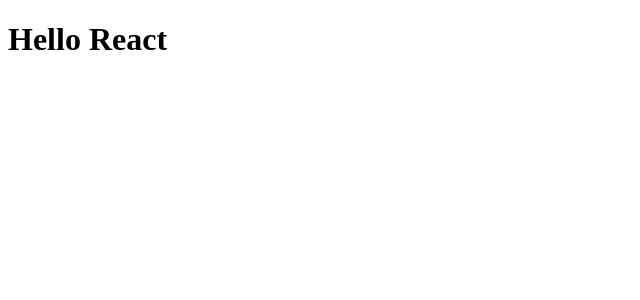
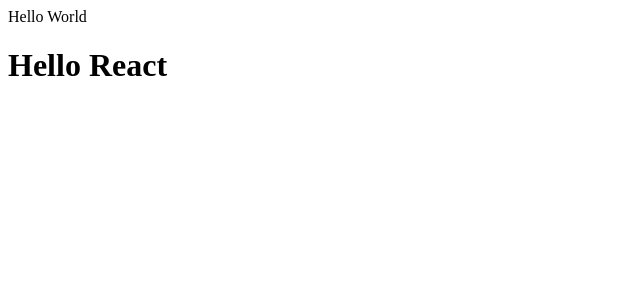
Before and after one commit to curder/react-demo, a React (Create React App) app in the folder 03-create-react-app/: page / in a window 1280 px wide. Shown: the top 300 px of the page, without its empty margins (0-640 px from the left). Built offline with nearby package versions, Linux system fonts and the light colour scheme.

Commit message:
feat: add component lifecycle functions and restructure App components

```diff
--- a/03-create-react-app/src/App.jsx
+++ b/03-create-react-app/src/02-component-lifecycle-functions/App.jsx
@@ -1,6 +1,5 @@
 import { Component } from "react"
-
-
+import HelloWorld from "./HelloWorld"
 
 class App extends Component {
     constructor() {
@@ -14,7 +13,11 @@
     render() {
         const { message } = this.state;
         return (
-            <h1>{message}</h1>
+            <div>
+                <HelloWorld />
+                <h1>{message}</h1>
+            </div>
+
         )
     }
 }
--- /dev/null
+++ b/03-create-react-app/src/02-component-lifecycle-functions/HelloWorld.jsx
@@ -0,0 +1,33 @@
+import { Component } from "react";
+
+// 1. 第一步先执行构造方法：constructor
+// 2. 第二步会执行 render 方法
+// 3. 第三步会执行 componentDidMount 方法
+class HelloWorld extends Component {
+    constructor() {
+        super();
+
+        console.log("HelloWorld Component: constructor method");
+
+        this.state = {
+            message: "Hello World"
+        }
+    }
+
+    render() {
+
+        console.log("HelloWorld Component: render method");
+
+        const { message } = this.state
+        return (
+            <div>{message}</div>
+        )
+    }
+
+    componentDidMount() {
+        console.log("HelloWorld Component: componentDidMount method");
+
+    }
+}
+
+export default HelloWorld
--- a/03-create-react-app/src/index.js
+++ b/03-create-react-app/src/index.js
@@ -1,6 +1,6 @@
 // 编写 React 代码，并通过 React 渲染内容
 import ReactDOM from 'react-dom/client';
-import App from './App';
+import App from './02-component-lifecycle-functions/App';
 
 ReactDOM
     .createRoot(document.querySelector("#root"))
```
Also changed, not shown: 2 other files (tests, documents, lock files or other folders).
